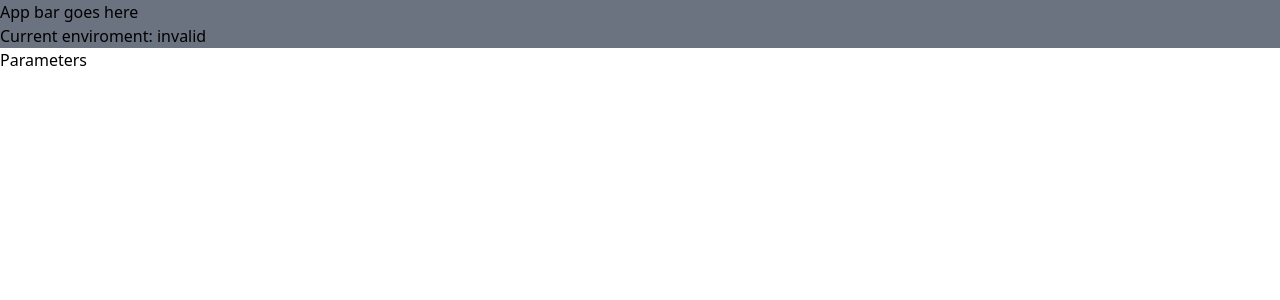
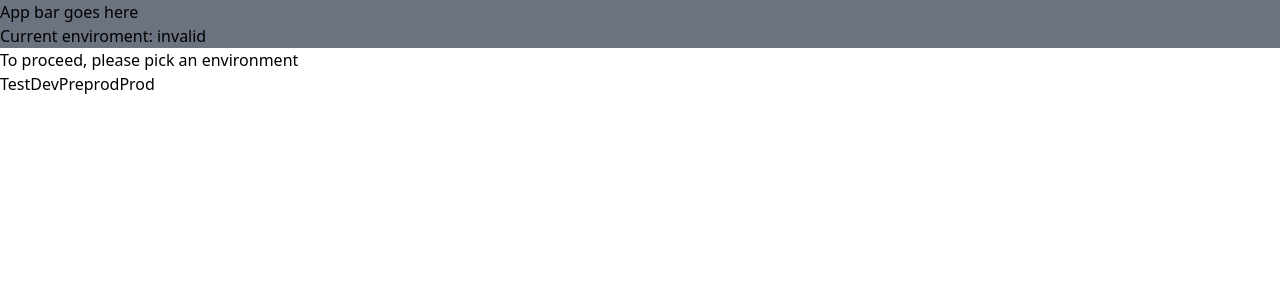
Before and after one commit to Nykredit/parameter-management-platform, a React (Vite) app in the folder pmp-client/: page /invalid/parameters in a window 1280 px wide. Shown: the top 300 px of the page. Built offline with nearby package versions, Linux system fonts and the light colour scheme; the HTML template or start-up script is replaced by a standard one.

Commit message:
Route validation

```diff
--- a/pmp-client/src/App.tsx
+++ b/pmp-client/src/App.tsx
@@ -1,8 +1,8 @@
-import { RouterProvider, createBrowserRouter } from 'react-router-dom';
+import { RouterProvider, createBrowserRouter, redirect } from 'react-router-dom';
 
 import AuditPage from './routes/Audit/AuditPage';
+import { Environment } from './hooks/useEnvironment';
 import ErrorPage from './routes/ErrorPage';
-import HomePage from './routes/HomePage';
 import Layout from './routes/Layout';
 import ParametersPage from './routes/Parameters/ParametersPage';
 import SignInPage from './routes/SignIn/SignInPage';
@@ -19,25 +19,39 @@ const router = createBrowserRouter([
     },
     {
         path: '/',
+        loader: () => {
+            return redirect(`/${Environment.INVALID}/parameters`);
+        }
+    },
+    {
+        path: '/:environment/',
         element: <Layout />,
         errorElement: <ErrorPage />,
+        loader: ({ request, params }) => {
+            if (!params.environment) {
+                // This should never happen. Can only occour if route is misconfigured
+                throw new Error('Matched environment route with no environment param');
+            }
+
+            // Redirect to Enviroment.INVALID if environment is not recognized
+            if (
+                !Object.entries(Environment)
+                    .map((e) => e[1] as string)
+                    .includes(params.environment)
+            ) {
+                return redirect(request.url.replace(params.environment, Environment.INVALID));
+            }
+
+            return null;
+        },
         children: [
             {
-                path: '/',
-                element: <HomePage />
+                path: 'parameters',
+                element: <ParametersPage />
             },
             {
-                path: '/:enviroment/',
-                children: [
-                    {
-                        path: 'parameters',
-                        element: <ParametersPage />
-                    },
-                    {
-                        path: 'audit',
-                        element: <AuditPage />
-                    }
-                ]
+                path: 'audit',
+                element: <AuditPage />
             }
         ]
     }
--- /dev/null
+++ b/pmp-client/src/hooks/useEnvironment.ts
@@ -0,0 +1,26 @@
+import { useParams } from 'react-router-dom';
+
+export enum Environment {
+    TEST = 'test',
+    DEV = 'dev',
+    PREPROD = 'preprod',
+    PROD = 'prod',
+    INVALID = 'invalid'
+}
+
+const VALID_ENVIRONMENTS = [Environment.TEST, Environment.DEV, Environment.PREPROD, Environment.PROD];
+
+export const isEnvironmentValid = (environment: string) => {
+    return VALID_ENVIRONMENTS.includes(environment as Environment);
+};
+
+const useEnvironment = () => {
+    const { environment = Environment.INVALID } = useParams<{ environment: Environment }>();
+    const isValid = isEnvironmentValid(environment);
+    return {
+        environment,
+        isValid
+    };
+};
+
+export default useEnvironment;
--- a/pmp-client/src/routes/HomePage.tsx
+++ /dev/null
@@ -1,13 +0,0 @@
-import { Link } from 'react-router-dom';
-
-const HomePage = () => {
-    return (
-        <>
-            <div>Home</div>
-            <Link to='/signin'>Sign in</Link>
-            <Link to='/signout'>Sign Out</Link>
-        </>
-    );
-};
-
-export default HomePage;
--- a/pmp-client/src/routes/Layout.tsx
+++ b/pmp-client/src/routes/Layout.tsx
@@ -1,15 +1,33 @@
-import { Outlet, useParams } from 'react-router-dom';
+import { Outlet, useLocation, useNavigate } from 'react-router-dom';
+import useEnvironment, { Environment } from '../hooks/useEnvironment';
 
 const Layout = () => {
-    const { enviroment } = useParams();
+    const { environment, isValid } = useEnvironment();
+    const navigate = useNavigate();
+    const location = useLocation();
+
+    const setEnvironment = (newEnvironment: Environment) => {
+        navigate(location.pathname.replace(environment, newEnvironment) + location.search + location.hash);
+    };
 
     return (
         <>
             <div className='bg-gray-500'>
                 <p>App bar goes here</p>
-                <p>Current enviroment: {enviroment ?? 'unset'}</p>
+                <p>Current enviroment: {isValid ? environment : 'invalid'}</p>
             </div>
-            <Outlet />
+            {!isValid && (
+                <>
+                    <div>
+                        <p>To proceed, please pick an environment</p>
+                        <button onClick={() => setEnvironment(Environment.TEST)}>Test</button>
+                        <button onClick={() => setEnvironment(Environment.DEV)}>Dev</button>
+                        <button onClick={() => setEnvironment(Environment.PREPROD)}>Preprod</button>
+                        <button onClick={() => setEnvironment(Environment.PROD)}>Prod</button>
+                    </div>
+                </>
+            )}
+            {isValid && <Outlet />}
         </>
     );
 };
```
